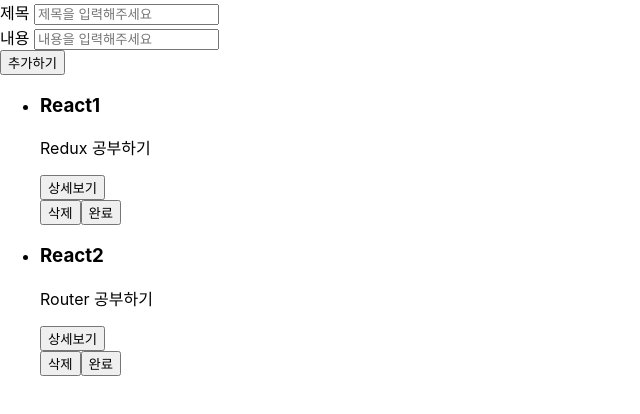
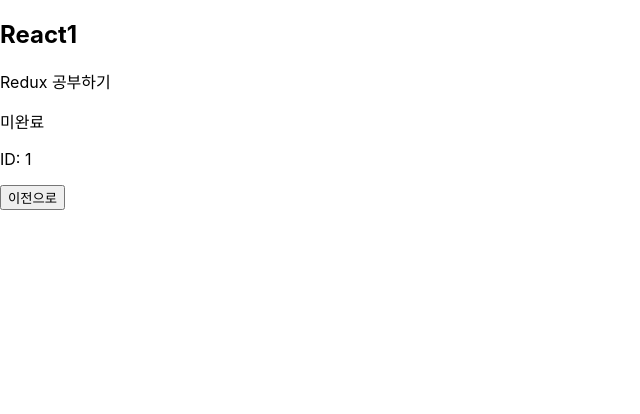
Before and after one commit to jiapril11/TodoList2, a React (Create React App) app: page /todo/1 in a window 1280 px wide. Shown: the top 414 px of the page, without its empty margins (0-640 px from the left). Built offline with nearby package versions, Linux system fonts and the light colour scheme.

Commit message:
Feat: router 설치 및 설정, todo페이지 생성

```diff
--- a/package.json
+++ b/package.json
@@ -9,6 +9,7 @@
     "react": "^18.2.0",
     "react-dom": "^18.2.0",
     "react-redux": "^8.1.1",
+    "react-router-dom": "^6.13.0",
     "react-scripts": "5.0.1",
     "redux": "^4.2.1",
     "uuid": "^9.0.0",
--- a/src/App.js
+++ b/src/App.js
@@ -1,95 +1,8 @@
-import { useDispatch, useSelector } from "react-redux";
-import "./App.css";
-import { addTodo, deleteTodo, changeIsdoneTodo } from "./redux/modules/todos";
-import { useRef, useState } from "react";
-import { v4 as uuidv4 } from "uuid";
+import TodoApp from "./pages/TodoApp";
+import Router from "./shared/Router";
 
 function App() {
-  const todos = useSelector((state) => state.todos);
-  const dispatch = useDispatch();
-
-  const inputTitle = useRef(null);
-  const [todo, setTodo] = useState({
-    id: "",
-    title: "",
-    content: "",
-    isDone: false,
-  });
-
-  const handleSubmitTodo = (e) => {
-    e.preventDefault();
-    if (+todo.title.length === 0 || +todo.content.length === 0) {
-      alert("제목과 내용을 모두 입력해주세요.");
-    } else {
-      setTodo({ ...todo });
-      dispatch(addTodo(todo));
-
-      setTodo({ id: "", title: "", content: "", isDone: false });
-      inputTitle.current.focus();
-    }
-  };
-
-  const handleDeleteTodo = (id) => {
-    const check = window.confirm("정말 삭제하시겠습니까?");
-    check && dispatch(deleteTodo(id));
-  };
-  return (
-    <main>
-      <form onSubmit={(e) => handleSubmitTodo(e)}>
-        <div>
-          <div>
-            <label htmlFor="toDoTitle">제목 </label>
-            <input
-              id="toDoTitle"
-              type="text"
-              placeholder="제목을 입력해주세요"
-              value={todo.title}
-              onChange={(e) =>
-                setTodo({ ...todo, id: uuidv4(), title: e.target.value })
-              }
-              ref={inputTitle}
-            />
-          </div>
-          <div>
-            <label htmlFor="toDoContent">내용 </label>
-            <input
-              id="toDoContent"
-              type="text"
-              placeholder="내용을 입력해주세요"
-              value={todo.content}
-              onChange={(e) => setTodo({ ...todo, content: e.target.value })}
-            />
-          </div>
-          <button type="submit">추가하기</button>
-        </div>
-      </form>
-      <section>
-        <article>
-          <ul>
-            {todos.map((todo) => (
-              <li key={todo.id}>
-                <h3>{todo.title}</h3>
-                <p>{todo.content}</p>
-                <div>
-                  <div>
-                    <button>상세보기</button>
-                  </div>
-                  <div>
-                    <button onClick={() => handleDeleteTodo(todo.id)}>
-                      삭제
-                    </button>
-                    <button onClick={() => dispatch(changeIsdoneTodo(todo))}>
-                      {todo.isDone ? "취소" : "완료"}
-                    </button>
-                  </div>
-                </div>
-              </li>
-            ))}
-          </ul>
-        </article>
-      </section>
-    </main>
-  );
+  return <Router />;
 }
 
 export default App;
--- /dev/null
+++ b/src/pages/Todo.jsx
@@ -0,0 +1,24 @@
+import React from "react";
+import { useParams, useNavigate } from "react-router-dom";
+import { useSelector } from "react-redux";
+
+export default function Todo() {
+  const params = useParams();
+  const todos = useSelector((state) => state.todos);
+  const foundTodo = todos.find((todo) => String(todo.id) === params.id);
+  const navigate = useNavigate();
+  return (
+    <article>
+      <h2>{foundTodo.title} </h2>
+
+      <p>{foundTodo.content}</p>
+
+      <div>
+        <p>{foundTodo.isDone ? "완료" : "미완료"}</p>
+        <p>ID: {foundTodo.id}</p>
+      </div>
+
+      <button onClick={() => navigate(-1)}>이전으로</button>
+    </article>
+  );
+}
--- /dev/null
+++ b/src/pages/TodoApp.jsx
@@ -0,0 +1,93 @@
+import { useDispatch, useSelector } from "react-redux";
+import { addTodo, deleteTodo, changeIsdoneTodo } from "../redux/modules/todos";
+import { useRef, useState } from "react";
+import { v4 as uuidv4 } from "uuid";
+import { Link } from "react-router-dom";
+
+export default function TodoApp() {
+  const todos = useSelector((state) => state.todos);
+  const dispatch = useDispatch();
+
+  const inputTitle = useRef(null);
+  const [todo, setTodo] = useState({
+    id: "",
+    title: "",
+    content: "",
+    isDone: false,
+  });
+
+  const handleSubmitTodo = (e) => {
+    e.preventDefault();
+    if (+todo.title.length === 0 || +todo.content.length === 0) {
+      alert("제목과 내용을 모두 입력해주세요.");
+    } else {
+      setTodo({ ...todo });
+      dispatch(addTodo(todo));
+
+      setTodo({ id: "", title: "", content: "", isDone: false });
+      inputTitle.current.focus();
+    }
+  };
+
+  const handleDeleteTodo = (id) => {
+    const check = window.confirm("정말 삭제하시겠습니까?");
+    check && dispatch(deleteTodo(id));
+  };
+  return (
+    <main>
+      <form onSubmit={(e) => handleSubmitTodo(e)}>
+        <div>
+          <div>
+            <label htmlFor="toDoTitle">제목 </label>
+            <input
+              id="toDoTitle"
+              type="text"
+              placeholder="제목을 입력해주세요"
+              value={todo.title}
+              onChange={(e) =>
+                setTodo({ ...todo, id: uuidv4(), title: e.target.value })
+              }
+              ref={inputTitle}
+            />
+          </div>
+          <div>
+            <label htmlFor="toDoContent">내용 </label>
+            <input
+              id="toDoContent"
+              type="text"
+              placeholder="내용을 입력해주세요"
+              value={todo.content}
+              onChange={(e) => setTodo({ ...todo, content: e.target.value })}
+            />
+          </div>
+          <button type="submit">추가하기</button>
+        </div>
+      </form>
+      <section>
+        <article>
+          <ul>
+            {todos.map((todo) => (
+              <li key={todo.id}>
+                <h3>{todo.title}</h3>
+                <p>{todo.content}</p>
+                <div>
+                  <div>
+                    <Link to={`/todo/${todo.id}`}>상세보기</Link>
+                  </div>
+                  <div>
+                    <button onClick={() => handleDeleteTodo(todo.id)}>
+                      삭제
+                    </button>
+                    <button onClick={() => dispatch(changeIsdoneTodo(todo))}>
+                      {todo.isDone ? "취소" : "완료"}
+                    </button>
+                  </div>
+                </div>
+              </li>
+            ))}
+          </ul>
+        </article>
+      </section>
+    </main>
+  );
+}
--- /dev/null
+++ b/src/shared/Router.js
@@ -0,0 +1,15 @@
+import React from "react";
+import { BrowserRouter, Routes, Route } from "react-router-dom";
+import TodoApp from "../pages/TodoApp";
+import Todo from "../pages/Todo";
+
+export default function Router() {
+  return (
+    <BrowserRouter>
+      <Routes>
+        <Route path="/" element={<TodoApp />} />
+        <Route path="/todo/:id" element={<Todo />} />
+      </Routes>
+    </BrowserRouter>
+  );
+}
```
Also changed, not shown: 1 other file (tests, documents, lock files or other folders).
